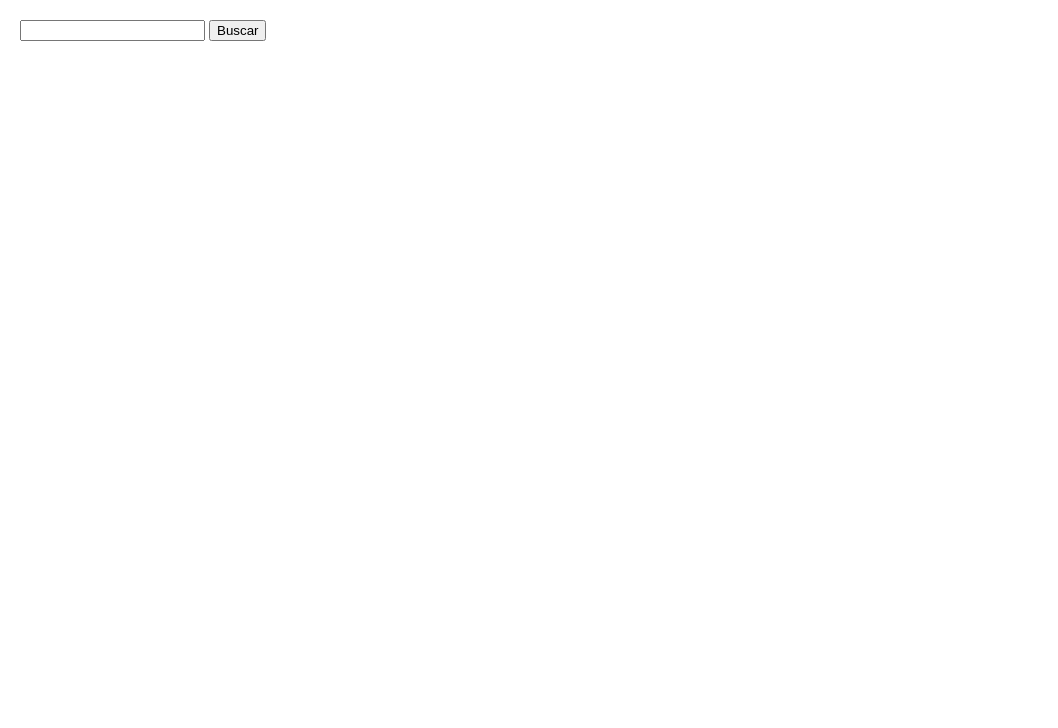
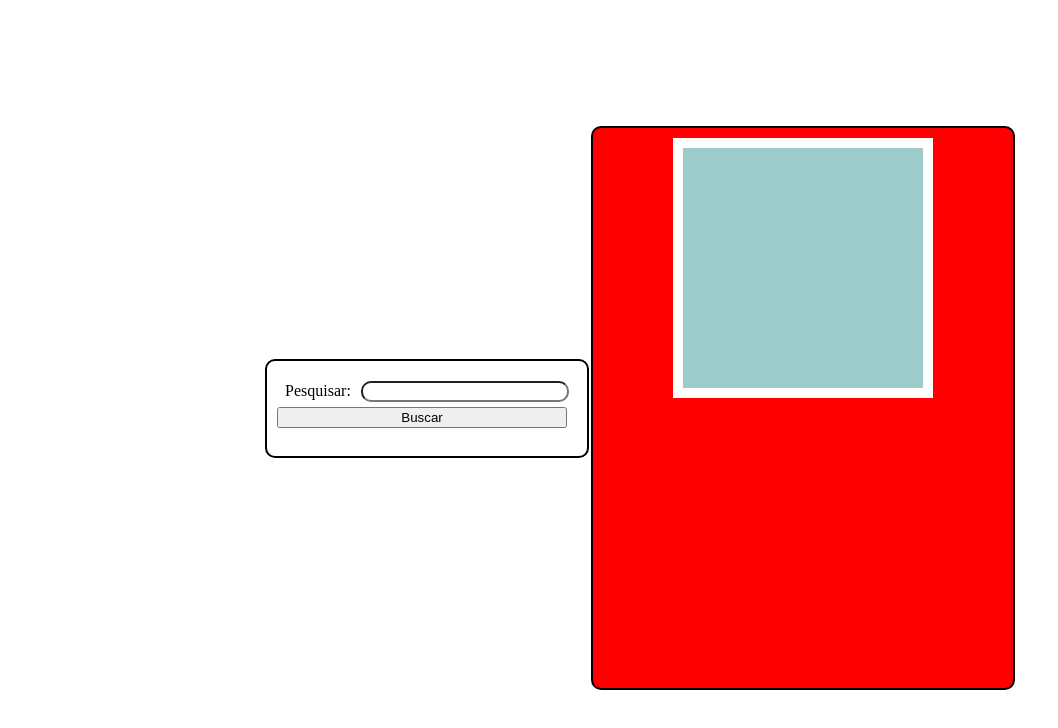
Before and after one commit to Ferwski/projetos_dwi_Fernando_Chodorowski, a plain HTML site: page index.html in a window 1280 px wide. Shown: the whole page, without its empty margins (0-1058 px from the left). Drawn offline with nearby package versions, Linux system fonts and the light colour scheme.

Commit message:
Alterações CSS

```diff
--- a/index.html
+++ b/index.html
@@ -13,11 +13,42 @@
 </head>
 
 <body>
-    <main>
+    <!--
+    <main id="resultado1">
         <div id="buscas">
-        <input type="text">
-        <button onclick="buscar_poke()">Buscar</button>
+            <input id="" type="text">
+            <button onclick="buscar_poke()">Buscar</button>
+        </div>
+        <div id="card">
+            <div id="imagem">
+                <img width="220px" id="img_pokemon" src="" alt="">
+            </div>
+            <div id="infos">
+                <h2 id="nome"></h2>
+                <h3 id="tipos"></h3>
+                <h3 id="skills"></h3>
+            </div>
+        </div>
+    </main>
+    -->
+    <div id="site-grid-container">
+
+        <div class="area main-grid-item main-flex-cotainer">
+            <div class="container-busca">
+                <div id="pesq_centr">
+                    <div>Pesquisar:</div>
+                    <input type="text" name="" id="nome_pokemon">
+                </div>
+                <div id="btn_centr">
+                    <button id="btn">Buscar</button>
+                </div>
+            </div>
+            <div class="pokedex">
+                <div class="visor"></div>
+                <div class="botoes"></div>
+            </div>
+        </div>
     </div>
-    </main>
 </body>
+
 </html>
--- a/index.js
+++ b/index.js
@@ -1,4 +1,7 @@
 function buscar_poke() {
+
+    const id_pokemon = document.getElementById("id_pokemon").value
+
     $.ajax({
         type: "get",
         url: "https://pokeapi.co/api/v2/pokemon/1",
--- a/pgPrincipal.css
+++ b/pgPrincipal.css
@@ -1,21 +1,105 @@
-html {
+/*
+main{
+    display: grid;
+    justify-content: center;
+    align-items: center;
+    grid-template-columns: 1fr 2fr;
+    grid-template-rows: 1fr;
+
+}
+
+#buscas{
+    border: 2px solid black;
+    padding: 2px;
+    display: flex;
+    justify-content: flex-start;
+    align-items: center;
+}
+
+#card{
+    border: 2px solid black;
+    padding: 2px;
+    display: flex;
+    justify-content: flex-start;
+    align-items: center;
+}
+*/
+
+#site-grid-container {
+    background-color: rgb(0, 0, 0);
+    height: 100vh;
+
+    display: grid;
+
+    grid-template-areas: "main";
+}
+
+
+.main-flex-cotainer {
+    display: flex;
+    align-items: center;
+    justify-content: center;
+}
+
+.main-grid-item {
+    grid-area: main;
+}
+
+.container-busca {
+    border: solid black 2px;
+    border-radius: 10px;
+    margin-right: 2px;
+    padding: 5px 10px 10px 10px;
+    width: 300px;
+    height: 80px;
+}
+
+#pesq_centr{
+    display: flex;
+    justify-content: center;
+    margin-top: 15px;
+    align-items: center;
+}
+
+#nome_pokemon {
+    width: 200px;
+    border-radius: 10px;
+    margin-left: 10px;
+}
+
+
+.pokedex {
+    display: flex;
+    flex-direction: column;
+    align-items: center;
+    border: solid black 2px;
+    background-color: red;
+    height: 560px;
+    width: 420px;
+    border-radius: 10px;
+}
+
+.visor {
+    margin-top: 10px;
+    height: 240px;
+    width: 240px;
+    background-color: rgb(157, 202, 202);
+    border: solid white 10px;
+}
+
+.botoes {}
+
+.area {
+    background-color: white;
+}
+
+div {
     display: block;
 }
 
-html,
-body {
-    height: 100vh;
-    width: 100vw;
-    margin: 0px 0px;
-    padding: 0;
+#btn{
+    display: flex;
+    justify-content: center;
+    margin-top: 5px;
+    width: 290px;
 }
-
-header,
-main,
-footer {
-    padding: 20px;
-}
-
-footer {
-    display: block;
-}
```
